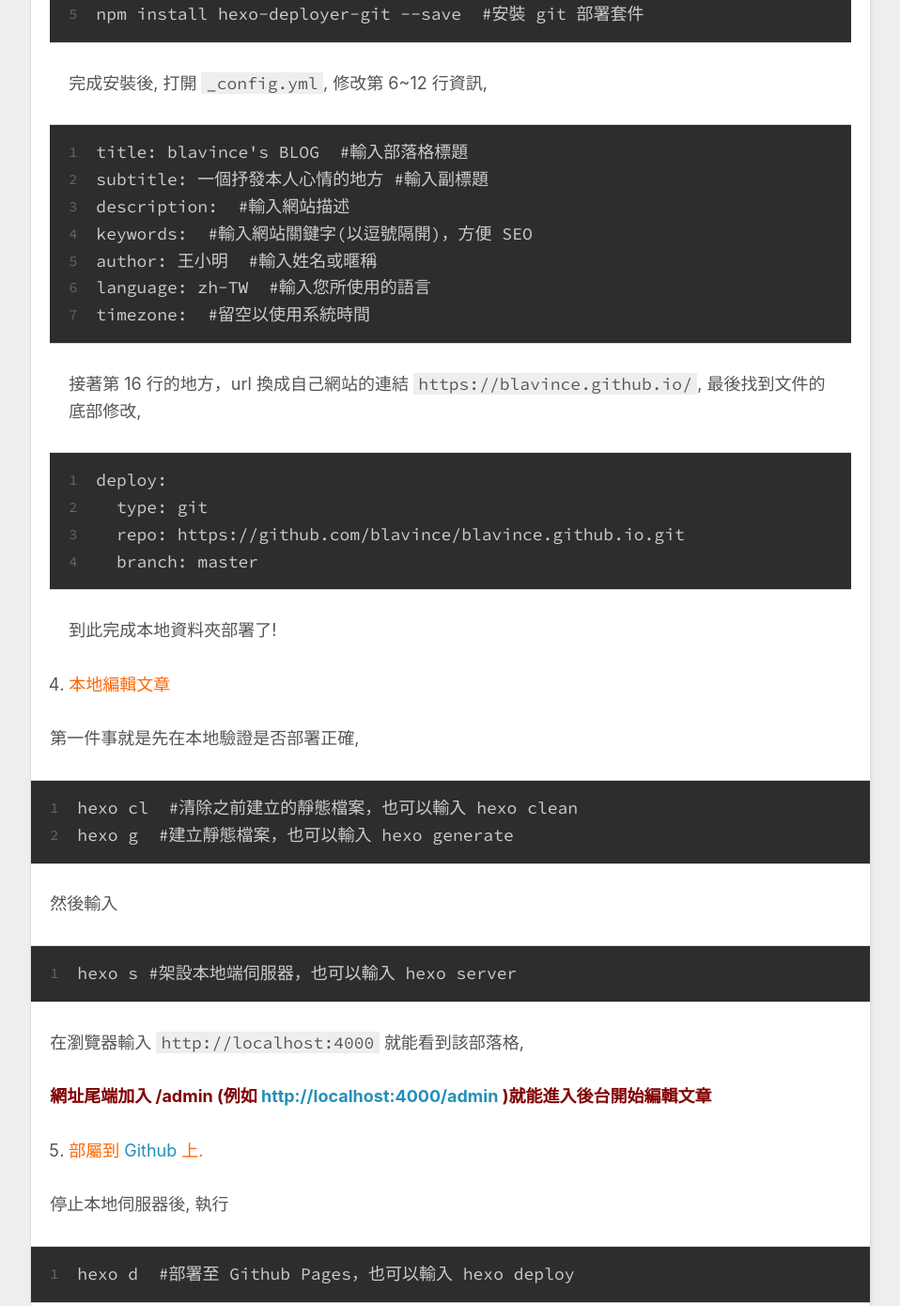
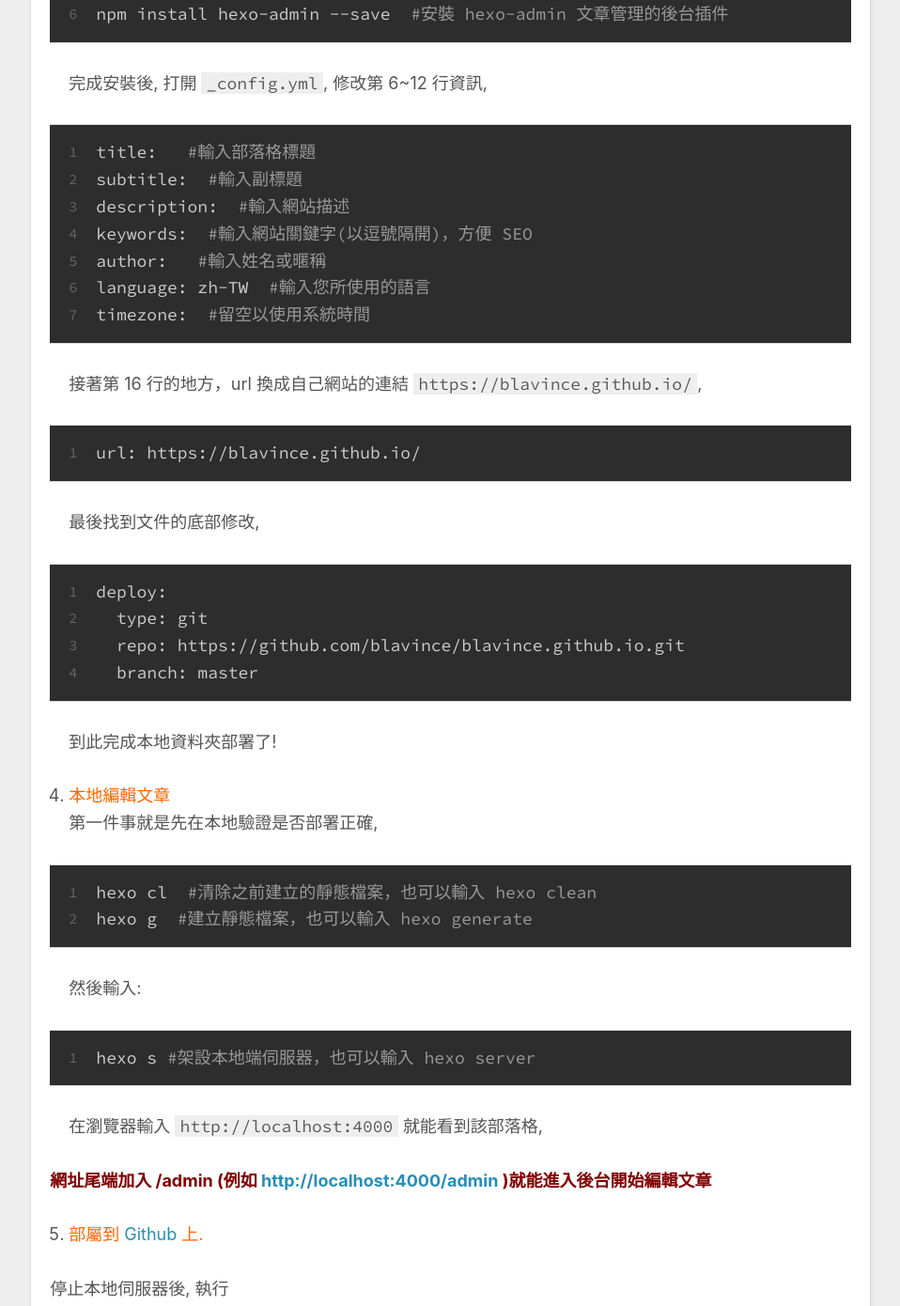
Before and after one commit to blavince/blavince.github.io, a plain HTML site: page 2020/05/22/HowToBuildPrivateBlog/index.html in a window 1280 px wide. Shown: the part 1801-3191 px from the top of the page at 94% size, without its empty margins (8-966 px from the left). Drawn offline with nearby package versions, Linux system fonts and the light colour scheme.

Commit message:
Site updated: 2020-05-23 20:17:19

```diff
--- a/2020/05/22/HowToBuildPrivateBlog/index.html
+++ b/2020/05/22/HowToBuildPrivateBlog/index.html
@@ -7,15 +7,15 @@
 
   <title>Github + Hexo 架設個人 BLOG | blavince&#39;s BLOG</title>
   <meta name="viewport" content="width=device-width, initial-scale=1, maximum-scale=1">
-  <meta name="description" content="因為想記錄自己的學習過程, 經過評估後,決定透過 Github + Hexo 的方式來架設個人部落格; 雖然有幾點限制: GitHub Pages source repositories have a recommended limit of 1GB.Published GitHub Pages sites may be no larger than 1 GB.GitHub Pages sites">
+  <meta name="description" content="因為想記錄自己的學習過程, 經過評估後,決定透過 Github + Hexo 的方式來架設個人部落格; 雖然有幾點限制:">
 <meta property="og:type" content="article">
 <meta property="og:title" content="Github + Hexo 架設個人 BLOG">
 <meta property="og:url" content="https://blavince.github.io/2020/05/22/HowToBuildPrivateBlog/index.html">
 <meta property="og:site_name" content="blavince&#39;s BLOG">
-<meta property="og:description" content="因為想記錄自己的學習過程, 經過評估後,決定透過 Github + Hexo 的方式來架設個人部落格; 雖然有幾點限制: GitHub Pages source repositories have a recommended limit of 1GB.Published GitHub Pages sites may be no larger than 1 GB.GitHub Pages sites">
+<meta property="og:description" content="因為想記錄自己的學習過程, 經過評估後,決定透過 Github + Hexo 的方式來架設個人部落格; 雖然有幾點限制:">
 <meta property="og:locale" content="zh_TW">
 <meta property="article:published_time" content="2020-05-22T09:07:00.000Z">
-<meta property="article:modified_time" content="2020-05-22T12:01:45.767Z">
+<meta property="article:modified_time" content="2020-05-23T12:11:56.340Z">
 <meta property="article:author" content="blavince">
 <meta name="twitter:card" content="summary">
 
@@ -89,9 +89,9 @@
     <div class="article-entry" itemprop="articleBody">
 
         <p>因為想記錄自己的學習過程, 經過評估後,<br>決定透過 Github + Hexo 的方式來架設個人部落格; 雖然有幾點限制:</p>
+<a id="more"></a>
 <p><font color=#008000>GitHub Pages source repositories have a recommended limit of 1GB.</font><br><font color=#008000>Published GitHub Pages sites may be no larger than 1 GB.</font><br><font color=#008000>GitHub Pages sites have a soft limit of 10 builds per hour.</font><br><font color=#008000>GitHub Pages sites have a soft bandwidth limit of 100GB per month.</font></p>
 <p>總結來說, 網站的上限不能超過 1GB, 一個小時內的網站更新不得高於 10 次以及每月流量不能大於 100GB! 但對於記錄學習筆記, 瑕不掩瑜!</p>
-<a id="more"></a>
 <h1 id="一、前言"><a href="#一、前言" class="headerlink" title="一、前言"></a><font color=#0000FF>一、前言</font></h1><p>使用 <a href="https://github.com/" target="_blank" rel="noopener">Github</a> 的靜態網頁服務, 架設個人的 BLOG, 從本地已部署的 <a href="https://hexo.io/zh-tw/" target="_blank" rel="noopener">Hexo</a> 後台服務編輯文章, 編輯完成後再推上去即可 (如本站: <a href="https://blavince.github.io">https://blavince.github.io</a>).</p>
 <h1 id="二、總覽"><a href="#二、總覽" class="headerlink" title="二、總覽"></a><font color=#0000FF>二、總覽</font></h1><ol>
 <li>申請 <a href="https://github.com/" target="_blank" rel="noopener">Github</a> 帳號, 創建 repository, 設定 GitHub Pages.</li>
@@ -105,35 +105,36 @@
 <li><p><font color=#FF6600><font color=#FF0000>&lt;略過&gt;</font> 申請 <a href="https://github.com/" target="_blank" rel="noopener">Github</a> 帳號, 創建 repository, 設定 GitHub Pages.</font></p>
 </li>
 <li><p><font color=#FF6600>安裝軟體: <a href="https://git-scm.com/downloads" target="_blank" rel="noopener">Git</a> 及 <a href="https://nodejs.org/en/" target="_blank" rel="noopener">Node.js</a>, 安裝完 Node.js 後就會自帶 npm, 輸入以下指令安裝 Hexo:</font></p>
-<figure class="highlight plain"><table><tr><td class="gutter"><pre><span class="line">1</span><br><span class="line">2</span><br></pre></td><td class="code"><pre><span class="line">npm install -g hexo-cli  #安裝 Hexo</span><br><span class="line">npm install hexo-admin --save  #安裝 hexo-admin 文章管理的後台插件</span><br></pre></td></tr></table></figure></li>
+<figure class="highlight python"><table><tr><td class="gutter"><pre><span class="line">1</span><br></pre></td><td class="code"><pre><span class="line">npm install -g hexo-cli  <span class="comment">#安裝 Hexo</span></span><br></pre></td></tr></table></figure></li>
 <li><p><font color=#FF6600>部署本地資料夾 (用來放整個網站的資料), 這裡指定 E: 底下</font></p>
-<figure class="highlight plain"><table><tr><td class="gutter"><pre><span class="line">1</span><br><span class="line">2</span><br><span class="line">3</span><br><span class="line">4</span><br><span class="line">5</span><br></pre></td><td class="code"><pre><span class="line">e:</span><br><span class="line">hexo init blavince  #初始化新的 Hexo</span><br><span class="line">cd blavince         </span><br><span class="line">npm install         #安裝 Hexo</span><br><span class="line">npm install hexo-deployer-git --save  #安裝 git 部署套件</span><br></pre></td></tr></table></figure>
+<figure class="highlight python"><table><tr><td class="gutter"><pre><span class="line">1</span><br><span class="line">2</span><br><span class="line">3</span><br><span class="line">4</span><br><span class="line">5</span><br><span class="line">6</span><br></pre></td><td class="code"><pre><span class="line">e:</span><br><span class="line">hexo init blavince  <span class="comment">#初始化新的 Hexo</span></span><br><span class="line">cd blavince         </span><br><span class="line">npm install         <span class="comment">#安裝 Hexo</span></span><br><span class="line">npm install hexo-deployer-git --save  <span class="comment">#安裝 git 部署套件</span></span><br><span class="line">npm install hexo-admin --save  <span class="comment">#安裝 hexo-admin 文章管理的後台插件</span></span><br></pre></td></tr></table></figure>
 <p>完成安裝後, 打開 <code>_config.yml</code>, 修改第 6~12 行資訊, </p>
-<figure class="highlight plain"><table><tr><td class="gutter"><pre><span class="line">1</span><br><span class="line">2</span><br><span class="line">3</span><br><span class="line">4</span><br><span class="line">5</span><br><span class="line">6</span><br><span class="line">7</span><br></pre></td><td class="code"><pre><span class="line">title: blavince&#39;s BLOG  #輸入部落格標題</span><br><span class="line">subtitle: 一個抒發本人心情的地方 #輸入副標題</span><br><span class="line">description:  #輸入網站描述 </span><br><span class="line">keywords:  #輸入網站關鍵字(以逗號隔開)，方便 SEO </span><br><span class="line">author: 王小明  #輸入姓名或暱稱</span><br><span class="line">language: zh-TW  #輸入您所使用的語言</span><br><span class="line">timezone:  #留空以使用系統時間</span><br></pre></td></tr></table></figure>
-<p>接著第 16 行的地方，url 換成自己網站的連結  <code>https://blavince.github.io/</code>, 最後找到文件的底部修改, </p>
-<figure class="highlight plain"><table><tr><td class="gutter"><pre><span class="line">1</span><br><span class="line">2</span><br><span class="line">3</span><br><span class="line">4</span><br></pre></td><td class="code"><pre><span class="line">deploy:</span><br><span class="line">  type: git</span><br><span class="line">  repo: https:&#x2F;&#x2F;github.com&#x2F;blavince&#x2F;blavince.github.io.git</span><br><span class="line">  branch: master</span><br></pre></td></tr></table></figure>
+<figure class="highlight python"><table><tr><td class="gutter"><pre><span class="line">1</span><br><span class="line">2</span><br><span class="line">3</span><br><span class="line">4</span><br><span class="line">5</span><br><span class="line">6</span><br><span class="line">7</span><br></pre></td><td class="code"><pre><span class="line">title:   <span class="comment">#輸入部落格標題</span></span><br><span class="line">subtitle:  <span class="comment">#輸入副標題</span></span><br><span class="line">description:  <span class="comment">#輸入網站描述 </span></span><br><span class="line">keywords:  <span class="comment">#輸入網站關鍵字(以逗號隔開)，方便 SEO </span></span><br><span class="line">author:   <span class="comment">#輸入姓名或暱稱</span></span><br><span class="line">language: zh-TW  <span class="comment">#輸入您所使用的語言</span></span><br><span class="line">timezone:  <span class="comment">#留空以使用系統時間</span></span><br></pre></td></tr></table></figure>
+<p>接著第 16 行的地方，url 換成自己網站的連結  <code>https://blavince.github.io/</code>,</p>
+<figure class="highlight python"><table><tr><td class="gutter"><pre><span class="line">1</span><br></pre></td><td class="code"><pre><span class="line">url: https://blavince.github.io/</span><br></pre></td></tr></table></figure>
+<p>最後找到文件的底部修改, </p>
+<figure class="highlight python"><table><tr><td class="gutter"><pre><span class="line">1</span><br><span class="line">2</span><br><span class="line">3</span><br><span class="line">4</span><br></pre></td><td class="code"><pre><span class="line">deploy:</span><br><span class="line">  type: git</span><br><span class="line">  repo: https://github.com/blavince/blavince.github.io.git</span><br><span class="line">  branch: master</span><br></pre></td></tr></table></figure>
 <p>到此完成本地資料夾部署了!</p>
 </li>
-<li><p><font color=#FF6600>本地編輯文章</font></p>
+<li><p><font color=#FF6600>本地編輯文章</font><br>第一件事就是先在本地驗證是否部署正確,</p>
+<figure class="highlight python"><table><tr><td class="gutter"><pre><span class="line">1</span><br><span class="line">2</span><br></pre></td><td class="code"><pre><span class="line">hexo cl  <span class="comment">#清除之前建立的靜態檔案，也可以輸入 hexo clean</span></span><br><span class="line">hexo g  <span class="comment">#建立靜態檔案，也可以輸入 hexo generate</span></span><br></pre></td></tr></table></figure>
+<p>然後輸入:</p>
+<figure class="highlight python"><table><tr><td class="gutter"><pre><span class="line">1</span><br></pre></td><td class="code"><pre><span class="line">hexo s <span class="comment">#架設本地端伺服器，也可以輸入 hexo server</span></span><br></pre></td></tr></table></figure>
+<p>在瀏覽器輸入 <code>http://localhost:4000</code> 就能看到該部落格,</p>
 </li>
 </ol>
-<p>第一件事就是先在本地驗證是否部署正確,</p>
-<figure class="highlight plain"><table><tr><td class="gutter"><pre><span class="line">1</span><br><span class="line">2</span><br></pre></td><td class="code"><pre><span class="line">hexo cl  #清除之前建立的靜態檔案，也可以輸入 hexo clean</span><br><span class="line">hexo g  #建立靜態檔案，也可以輸入 hexo generate</span><br></pre></td></tr></table></figure>
-<p>然後輸入</p>
-<figure class="highlight plain"><table><tr><td class="gutter"><pre><span class="line">1</span><br></pre></td><td class="code"><pre><span class="line">hexo s #架設本地端伺服器，也可以輸入 hexo server</span><br></pre></td></tr></table></figure>
-<p>在瀏覽器輸入 <code>http://localhost:4000</code> 就能看到該部落格,</p>
 <p><strong><font color=#800000>網址尾端加入 /admin (例如 <a href="http://localhost:4000/admin" target="_blank" rel="noopener">http://localhost:4000/admin</a> )就能進入後台開始編輯文章</font></strong></p>
 <ol start="5">
 <li><font color=#FF6600>部屬到 <a href="https://github.com/" target="_blank" rel="noopener">Github</a> 上.</font></li>
 </ol>
 <p>停止本地伺服器後, 執行</p>
-<figure class="highlight plain"><table><tr><td class="gutter"><pre><span class="line">1</span><br></pre></td><td class="code"><pre><span class="line">hexo d  #部署至 Github Pages，也可以輸入 hexo deploy</span><br></pre></td></tr></table></figure>
+<figure class="highlight python"><table><tr><td class="gutter"><pre><span class="line">1</span><br></pre></td><td class="code"><pre><span class="line">hexo d  <span class="comment">#部署至 Github Pages，也可以輸入 hexo deploy</span></span><br></pre></td></tr></table></figure>
 <p>輸入 <a href="https://github.com/" target="_blank" rel="noopener">Github</a> 帳號、密碼並等待push完成, 就部署成功了!</p>
 
 
     </div>
     <footer class="article-footer">
-      <a data-url="https://blavince.github.io/2020/05/22/HowToBuildPrivateBlog/" data-id="ckai5pqkl0000i0eg6msw2n4f" class="article-share-link">Share</a>
+      <a data-url="https://blavince.github.io/2020/05/22/HowToBuildPrivateBlog/" data-id="ckajll1nj0001k4eg6vj24lcs" class="article-share-link">Share</a>
 
 
     </footer>
```
Also changed, not shown: index.html (+1 -3 lines).
